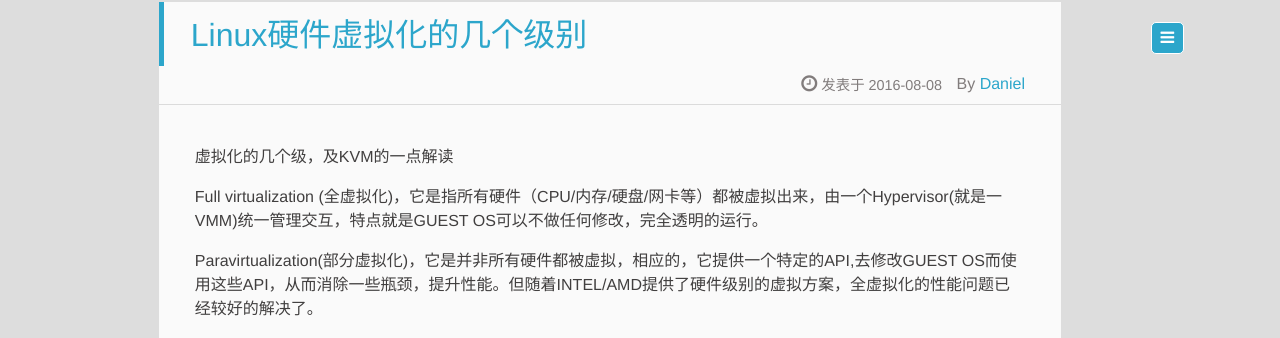
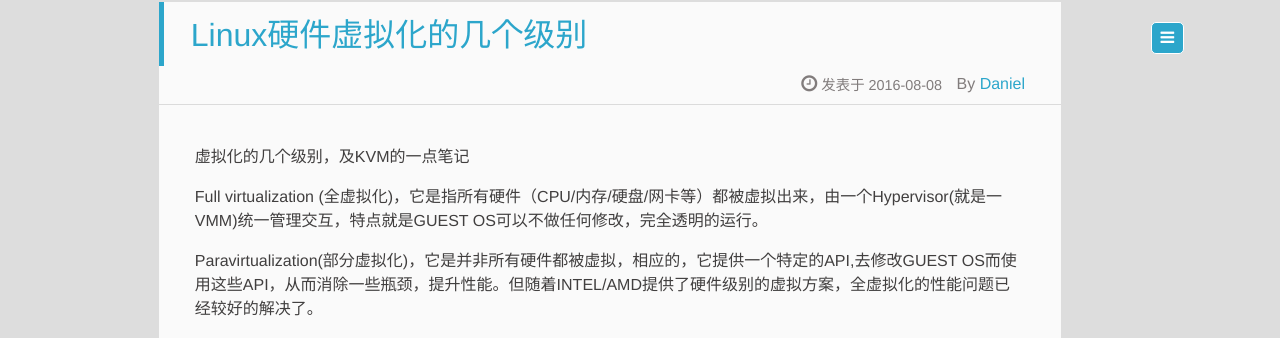
Before and after one commit to jmzwcn/jmzwcn.github.io, a Jekyll site: the page built from _posts/2016-8-8-virtualization-level.md, in a window 1280 px wide. Shown: the part 238-576 px from the top of the page. Built offline with Jekyll 4.4.1, drawn with Linux system fonts in a browser that asks for light colours; comment, search, counter and statistics services are not loaded.

Commit message:
Update 2016-8-8-virtualization-level.md

```diff
--- a/_posts/2016-8-8-virtualization-level.md
+++ b/_posts/2016-8-8-virtualization-level.md
@@ -6,7 +6,7 @@ layout: post
 title: 'Linux硬件虚拟化的几个级别'
 category: linux
 ---
-虚拟化的几个级，及KVM的一点解读
+虚拟化的几个级别，及KVM的一点笔记
 
 <!--more-->
 
```
